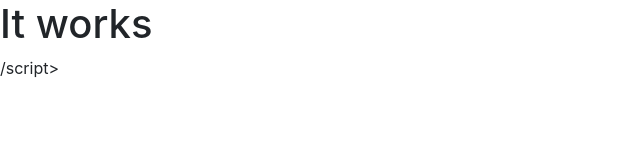
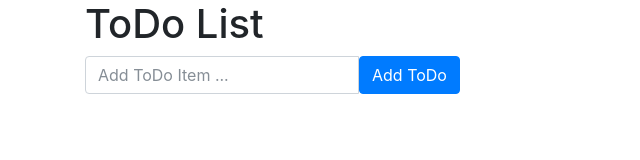
Before and after one commit to oliverwebr/dci-fbw6-todolist, a website: page index.html in a window 1280 px wide. Shown: the whole page, without its empty margins (0-640 px from the left). Drawn offline with Linux system fonts and the light colour scheme.

Commit message:
add static input form to html

```diff
--- a/index.html
+++ b/index.html
@@ -10,12 +10,26 @@
     <title>Todo-list</title>
 </head>
 <body>
-    <h1>It works</h1>
+    <div class="container">
+        <h1>ToDo List</h1>
+        <div class="row">
+        <form>
+            <div class="col-sm">
+                <div class="input-group">
+                    <input id ="toDoInput" type="text" class="form-control" placeholder="Add ToDo Item ...">
+                    <span class="input-group-btn">
+                        <button id="addToDoBtn" class="btn btn-primary" type="button">Add ToDo</button>
+                    </span>
+                </div>
+            </div>
+        </form>
+        </div>
+    </div>
 
 
     <script src="js/jquery-3.2.1.slim.min.js"></script>
     <script src="js/popper.min.js"> </script>
-    <script src="js/bootstrap.min.js" ></script>/script>
+    <script src="js/bootstrap.min.js" ></script>
     <script src="js/app.js"></script>
 </body>
 </html>
```
Also changed, not shown: package.json (added, +24 -0 lines), 1 other file.
